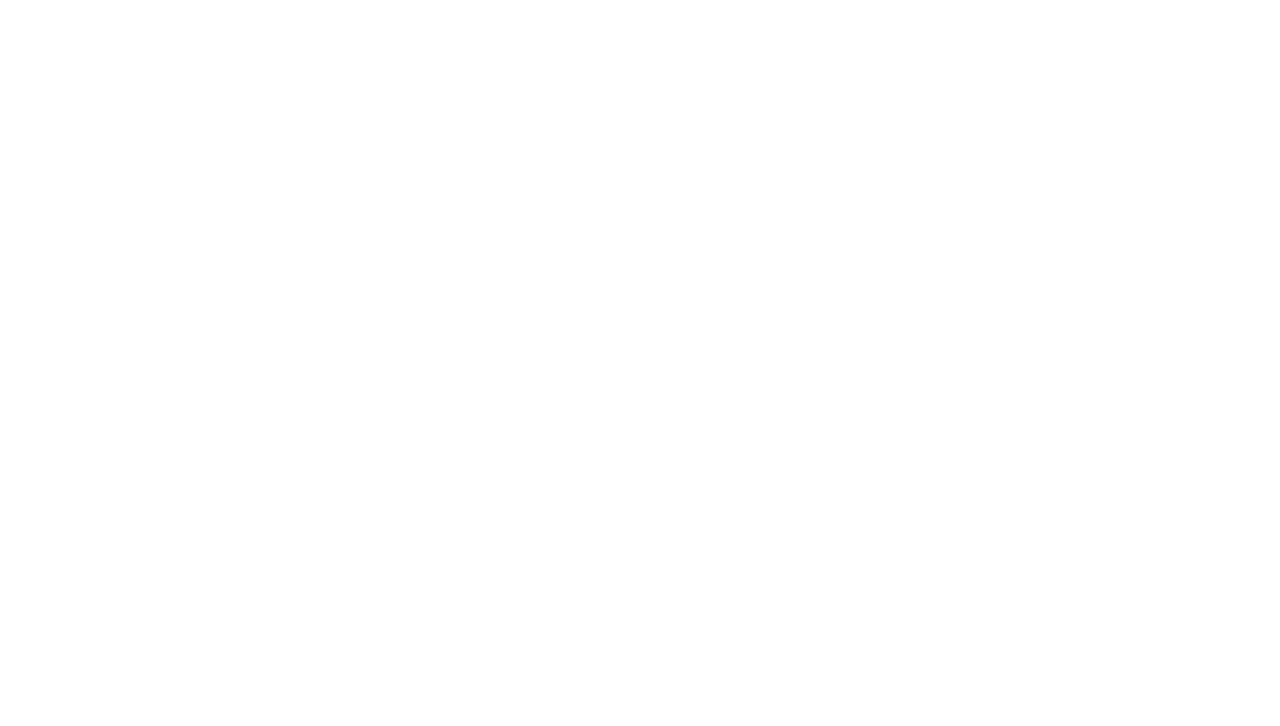
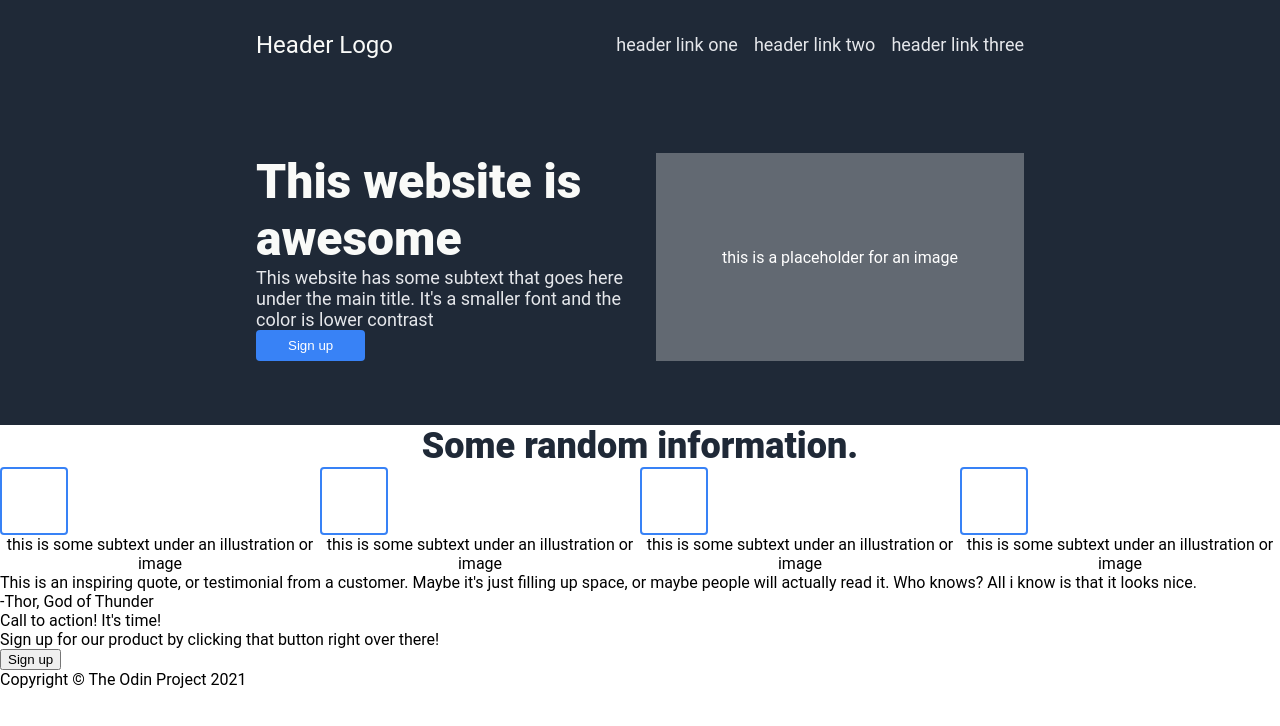
Before and after one commit to beechd/odin-landing-page, a plain HTML site: page index.html in a window 1280 px wide. Drawn offline with Linux system fonts and the light colour scheme.

Commit message:
Add html content and header and first section styles
Added all of the html content from the design image and
began adding styles for the header and the first section
with the hero statement and placed a placeholder spot
for an image at a later date.

```diff
--- a/index.html
+++ b/index.html
@@ -1,12 +1,77 @@
 <!DOCTYPE html>
 <html lang="en">
+
 <head>
     <meta charset="UTF-8">
     <meta name="viewport" content="width=device-width, initial-scale=1.0">
     <link rel="stylesheet" href="style.css">
     <title>Landing Page</title>
 </head>
+
 <body>
+    <div class="first">
+        <div class="header">
+            <div class="logo">Header Logo</div>
+            <ul class="nav">
+                <li>header link one</li>
+                <li>header link two</li>
+                <li>header link three</li>
+            </ul>
+        </div>
 
+        <div class="hero">
+            <div class="container">
+                <h1>This website is awesome</h1>
+                <p>This website has some subtext that goes here under the main title. It's a smaller font and the color
+                    is
+                    lower
+                    contrast</p>
+                <button>Sign up</button>
+            </div>
+            <div class="placeholder">this is a placeholder for an image</div>
+        </div>
+    </div>
+
+    <div class="second">
+        <div class="information">
+            Some random information.
+        </div>
+        <div class="catalog">
+            <div class="card">
+                <div class="image"></div>
+                <div class="info">this is some subtext under an illustration or image</div>
+            </div>
+            <div class="card">
+                <div class="image"></div>
+                <div class="info">this is some subtext under an illustration or image</div>
+            </div>
+            <div class="card">
+                <div class="image"></div>
+                <div class="info">this is some subtext under an illustration or image</div>
+            </div>
+            <div class="card">
+                <div class="image"></div>
+                <div class="info">this is some subtext under an illustration or image</div>
+            </div>
+        </div>
+    </div>
+    <div class="third">
+        <div class="quote">
+            This is an inspiring quote, or testimonial from a customer. Maybe it's just filling up space, or maybe
+            people will actually read it. Who knows? All i know is that it looks nice.
+        </div>
+        <div class="attribution">
+            -Thor, God of Thunder
+        </div>
+    </div>
+    <div class="fourth">
+        <div>Call to action! It's time!</div>
+        <div>Sign up for our product by clicking that button right over there!</div>
+        <button>Sign up</button>
+    </div>
+    <div class="footer">
+        Copyright &#169; The Odin Project 2021
+    </div>
 </body>
+
 </html>
--- a/style.css
+++ b/style.css
@@ -0,0 +1,96 @@
+body {
+    margin: 0;
+    min-height: 100vh;
+    font-family: 'Roboto', sans-serif;
+}
+
+ul {
+    list-style: none;
+    padding: 0;
+}
+
+.header {
+    display: flex;
+    justify-content: space-between;
+    align-items: center;
+    padding: 16px 0;
+}
+
+.logo {
+    color: #F9FAF8;
+    font-size: 24px;
+}
+
+.nav {
+    display: flex;
+    gap: 16px;
+    font-size: 18px;
+    color: #E5E7EB;
+}
+
+.first {
+    background-color: #1F2937;
+    padding: 0 20%;
+}
+
+.hero {
+    display: flex;
+    padding: 64px 0;
+    justify-content: space-between;
+    gap: 32px;
+}
+
+.hero h1 {
+    color: #F9FAF8;
+    font-size: 48px;
+    font-weight: 900;
+    margin: 0;
+}
+
+.hero p {
+    font-size: 18px;
+    color: #E5E7EB;
+    margin: 0;
+}
+
+.hero button {
+    background-color: #3882F6;
+    color: white;
+    border: none;
+    border-radius: 4px;
+    padding: 8px 32px;
+}
+
+.container {
+    flex: 1;
+}
+
+.placeholder {
+    background-color: rgba(250, 250, 250, 0.3);
+    color: white;
+    flex: 1;
+    display: flex;
+    align-items: center;
+    justify-content: center;
+}
+
+.second {
+    text-align: center;
+}
+
+.information {
+    font-size: 36px;
+    font-weight: 900;
+    color: #1F2937;
+}
+
+.catalog {
+    display: flex;
+}
+
+.card .image{
+    border: 2px solid #3882F6;
+    border-radius: 4px;
+    width: 64px;
+    height: 64px;
+}
```
